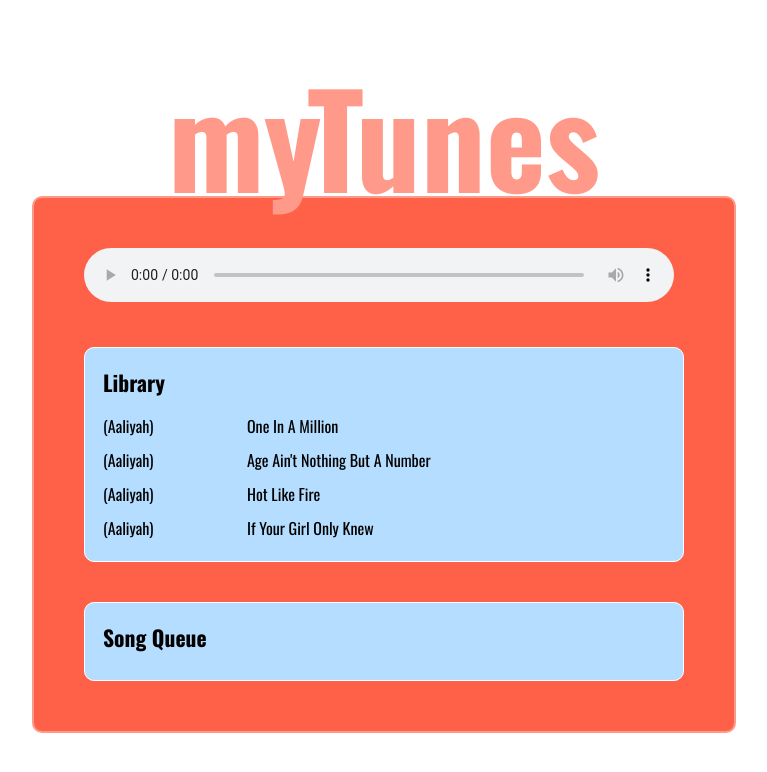
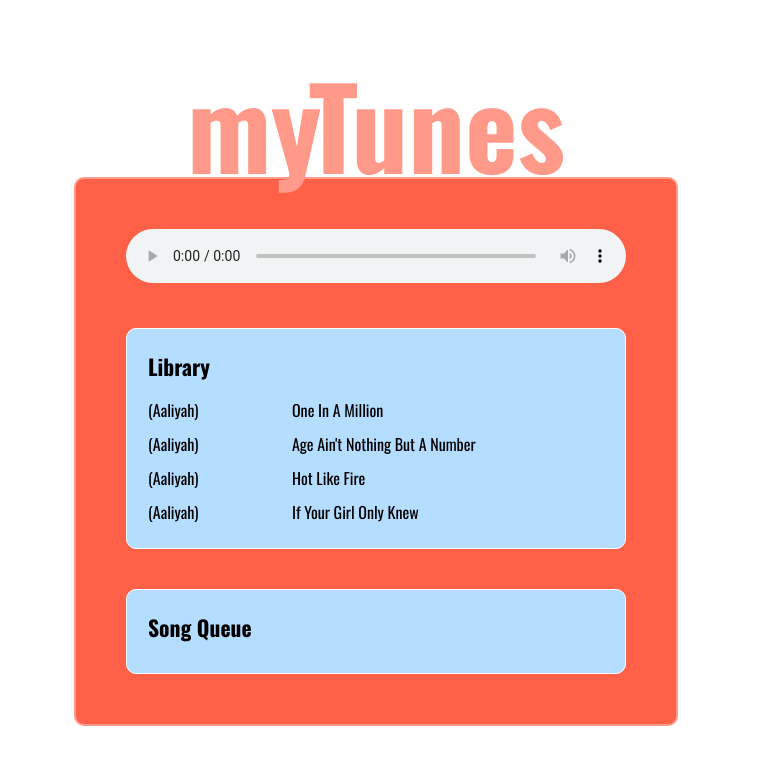
Before and after one commit to kellyvonborstel/mytunes, a website: page client/index.html in a window 1280 px wide. Shown: the whole page, without its empty margins (264-1031 px from the left). Drawn offline with nearby package versions, Linux system fonts and the light colour scheme.

Commit message:
clean up code

```diff
--- a/client/css/main.css
+++ b/client/css/main.css
@@ -1,30 +1,31 @@
 body {
   box-sizing: border-box;
-  width: 100%;
   font-family: 'Oswald', sans-serif;
   font-size: 300;
 }
 
 h1 {
-  width: 600px;
+  width: 100%;
+  max-width: 500px;
   margin: 40px auto 0;
-  font-size: 8em;
+  font-size: 7em;
   text-align: center;
   color: #ff9a8a;
   font-weight: 700;
 }
 
-div {
-  width: 600px;
+h1 span.kern {
+  letter-spacing: -.06em;
+}
+
+section {
+  width: 90%;
+  max-width: 500px;
   padding: 50px;
   border: 2px solid #ff9a8a;
   border-radius: 10px;
-  margin: -34px auto 50px;
+  margin: -29px auto 50px;
   background-color: #ff6148;
-}
-
-h1 span.kern {
-  letter-spacing: -.06em;
 }
 
 th {
@@ -34,8 +35,9 @@ th {
 }
 
 table {
-  width: 600px;
-  padding: 15px;
+  width: 100%;
+  max-width: 500px;
+  padding: 18px;
   border: 1px solid #fff;
   border-radius: 10px;
   margin-top: 40px;
@@ -48,7 +50,8 @@ table:last-child {
 }
 
 audio {
-  width: 590px;
+  width: 100%;
+  max-width: 500px;
   color: rgba(0,0,0,1);
 }
 
--- a/client/views/AppView.js
+++ b/client/views/AppView.js
@@ -1,5 +1,7 @@
 // defines a backbone view class for the whole music app
 var AppView = Backbone.View.extend({
+
+  el: '<section>',
 
   initialize: function(params) {
     this.playerView = new PlayerView({
--- a/client/views/LibraryView.js
+++ b/client/views/LibraryView.js
@@ -1,7 +1,7 @@
 // defines a backbone view class for the music library
 var LibraryView = Backbone.View.extend({
 
-  tagName: "table",
+  tagName: 'table',
 
   initialize: function() {
     this.render();
```
